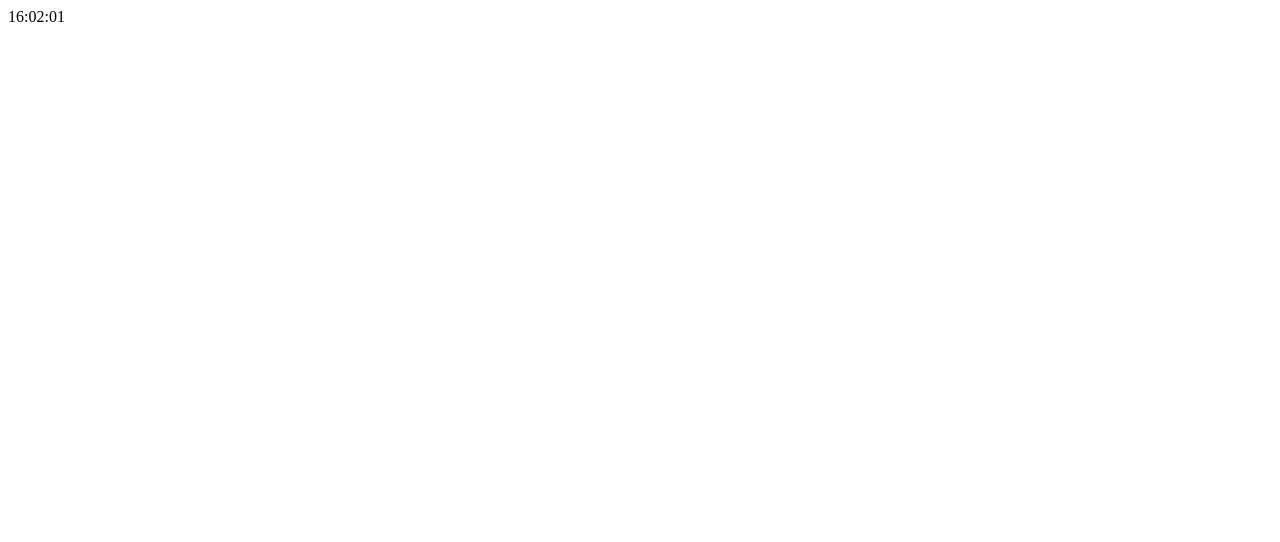
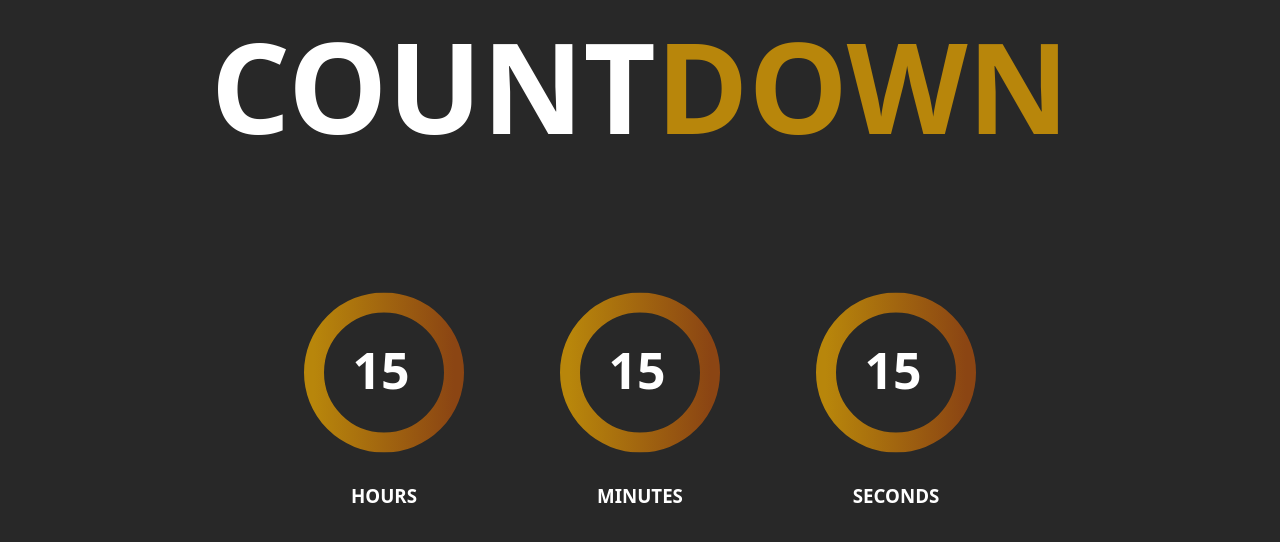
Before and after one commit to AlessandroCampo/js-simon, a plain HTML site: page index.html in a window 1280 px wide. Drawn offline with Linux system fonts and the light colour scheme.

Commit message:
trying to implement some css and animations to the countdown

```diff
--- a/index.html
+++ b/index.html
@@ -9,7 +9,73 @@
 </head>
 
 <body>
-    <div id="timer"></div>
+    <h2> <span>COUNT</span><span>DOWN</span></h2>
+    <div class="container">
+
+        <div class="circle-container">
+            <div class="progress-circle">
+                <div class="outer">
+                    <div class="inner">
+                        <div class="number" id="hours">15</div>
+                    </div>
+                </div>
+                <svg xmlns="http://www.w3.org/2000/svg" version="1.1" width="160px" height="160px">
+                    <defs>
+                        <linearGradient id="GradientColor">
+                            <stop offset="0%" stop-color="#B8860B" />
+                            <stop offset="100%" stop-color="#8B4513" />
+                        </linearGradient>
+                    </defs>
+                    <circle cx="80" cy="80" r="70" stroke-linecap="round" />
+                </svg>
+            </div>
+            <h3> HOURS </h3>
+        </div>
+
+        <div class="circle-container">
+            <div class="progress-circle">
+                <div class="outer">
+                    <div class="inner">
+                        <div class="number" id="minutes">15</div>
+                    </div>
+                </div>
+                <svg xmlns="http://www.w3.org/2000/svg" version="1.1" width="160px" height="160px">
+                    <defs>
+                        <linearGradient id="GradientColor">
+                            <stop offset="0%" stop-color="#B8860B" />
+                            <stop offset="100%" stop-color="#8B4513" />
+                        </linearGradient>
+                    </defs>
+                    <circle cx="80" cy="80" r="70" stroke-linecap="round" />
+                </svg>
+            </div>
+            <h3> MINUTES </h3>
+        </div>
+
+        <div class="circle-container">
+            <div class="progress-circle">
+                <div class="outer">
+                    <div class="inner">
+                        <div class="number" id="seconds">15</div>
+                    </div>
+                </div>
+                <svg xmlns="http://www.w3.org/2000/svg" version="1.1" width="160px" height="160px">
+                    <defs>
+                        <linearGradient id="GradientColor">
+                            <stop offset="0%" stop-color="#B8860B" />
+                            <stop offset="100%" stop-color="#8B4513" />
+                        </linearGradient>
+                    </defs>
+                    <circle cx="80" cy="80" r="70" stroke-linecap="round" />
+                </svg>
+            </div>
+            <h3> SECONDS </h3>
+        </div>
+    </div>
+
+
+
+    <!-- <div id="timer" style="font-size: 520px;"></div> -->
 
 
     <script src="main.js"></script>
--- a/main.js
+++ b/main.js
@@ -1,5 +1,8 @@
 let today = new Date()
 const timerHTML = document.getElementById("timer")
+const hoursHTML = document.getElementById("hours")
+const minutesHTML = document.getElementById("hours")
+const secondsHTML = document.getElementById("hours")
 let secondsLeft
 let minutesLeft
 let hoursLeft
@@ -10,8 +13,8 @@ const targetHours = 9
 const targetMinutes = 30
 const targetSeconds = 0
 let hoursLeftUntilTomorrow = 23 - currentHours
-let minutesLeftUntilNextHour = 60 - currentMinutes
-let secondsLeftUntilNextMinute = 60 - currentSeconds
+let minutesLeftUntilNextHour = 59 - currentMinutes
+let secondsLeftUntilNextMinute = 59 - currentSeconds
 hoursLeft = hoursLeftUntilTomorrow + targetHours
 minutesLeft = minutesLeftUntilNextHour + targetMinutes
 secondsLeft = secondsLeftUntilNextMinute + targetSeconds
@@ -39,15 +42,15 @@ function timerFunction() {
         hoursLeft--
     }
 
-    if (secondsLeft < 10 && minutesLeft > 10) {
-        timerHTML.innerText = `${hoursLeft}:${minutesLeft}:${String(secondsLeft).padStart(2, '0')}`
-    } else if (secondsLeft > 10 && minutesLeft > 10) {
-        timerHTML.innerText = `${hoursLeft}:${minutesLeft}:${secondsLeft}`
-    } else if (secondsLeft < 10 && minutesLeft < 10) {
-        timerHTML.innerText = `${hoursLeft}:${String(minutesLeft).padStart(2, '0')}:${String(secondsLeft).padStart(2, '0')}`
-    } else if (secondsLeft > 10 && minutesLeft < 10) {
-        timerHTML.innerText = `${hoursLeft}:${String(minutesLeft).padStart(2, '0')}:${secondsLeft}`
-    }
+    // if (secondsLeft < 10 && minutesLeft > 10) {
+    //     timerHTML.innerText = `${hoursLeft}:${minutesLeft}:${String(secondsLeft).padStart(2, '0')}`
+    // } else if (secondsLeft > 10 && minutesLeft > 10) {
+    //     timerHTML.innerText = `${hoursLeft}:${minutesLeft}:${secondsLeft}`
+    // } else if (secondsLeft < 10 && minutesLeft < 10) {
+    //     timerHTML.innerText = `${hoursLeft}:${String(minutesLeft).padStart(2, '0')}:${String(secondsLeft).padStart(2, '0')}`
+    // } else if (secondsLeft > 10 && minutesLeft < 10) {
+    //     timerHTML.innerText = `${hoursLeft}:${String(minutesLeft).padStart(2, '0')}:${secondsLeft}`
+    // }
 }
 
 
--- a/style.css
+++ b/style.css
@@ -0,0 +1,106 @@
+* {
+    box-sizing: border-box;
+    padding: 0;
+    margin: 0;
+    font-family: system-ui, -apple-system, BlinkMacSystemFont, 'Segoe UI', Roboto, Oxygen, Ubuntu, Cantarell, 'Open Sans', 'Helvetica Neue', sans-serif;
+}
+
+
+
+h2 {
+    text-align: center;
+    font-size: 125px;
+}
+
+span:last-child {
+    color: darkgoldenrod;
+}
+
+span:first-child {
+    color: white;
+}
+
+body {
+    background-color: #282828;
+    height: 100vh
+}
+
+.container {
+    width: 60%;
+    margin: 0 auto;
+    display: flex;
+    justify-content: space-around;
+    align-items: center;
+    justify-self: center;
+    position: absolute;
+    top: 50%;
+    left: 50%;
+    transform: translate(-50%, -50%);
+}
+
+.progress-circle {
+    font-size: 50px;
+    /* padding: 20px; */
+    width: 160px;
+    height: 160px;
+    border-radius: 100%;
+    position: relative;
+}
+
+.outer {
+    height: 160px;
+    width: 160px;
+    border-radius: 100%;
+    padding: 17px;
+
+}
+
+.inner {
+    height: 120px;
+    width: 120px;
+    border-radius: 100%;
+    color: white;
+    display: flex;
+    align-items: center;
+    justify-content: center;
+
+}
+
+.number {
+    font-weight: bold;
+}
+
+.circle-container {
+    text-align: center;
+    width: 200px;
+    display: flex;
+    flex-direction: column;
+    justify-content: center;
+    align-items: center;
+    gap: 30px;
+}
+
+circle {
+    fill: none;
+    stroke: url(#GradientColor);
+    stroke-width: 20px;
+    stroke-dasharray: 472;
+    stroke-dashoffset: 472;
+    animation: anim 2s linear forwards;
+}
+
+svg {
+    position: absolute;
+    top: 0;
+    left: 0;
+}
+
+h3 {
+    color: white;
+}
+
+@keyframes anim {
+    100% {
+        stroke-dashoffset: 0;
+    }
+}
```
